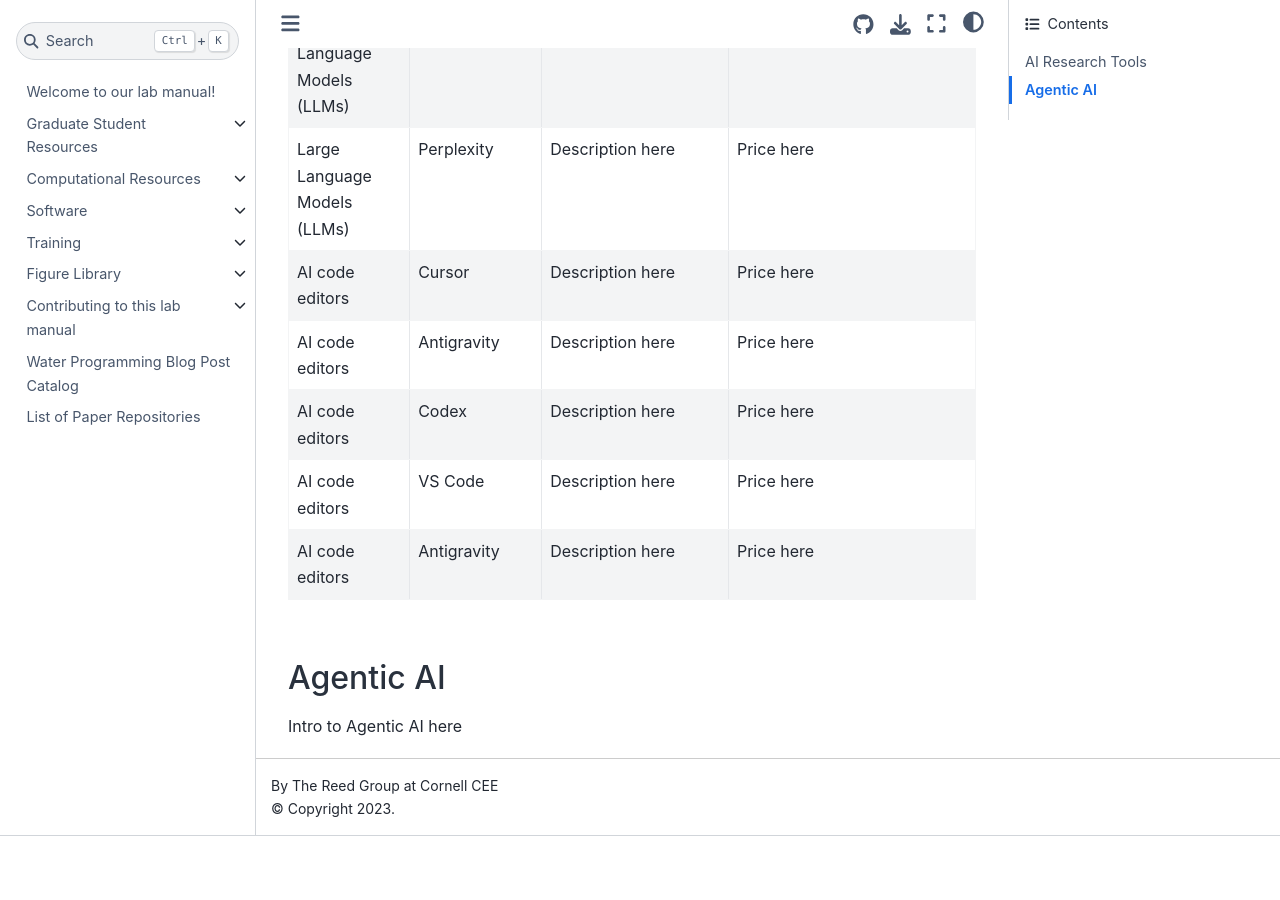
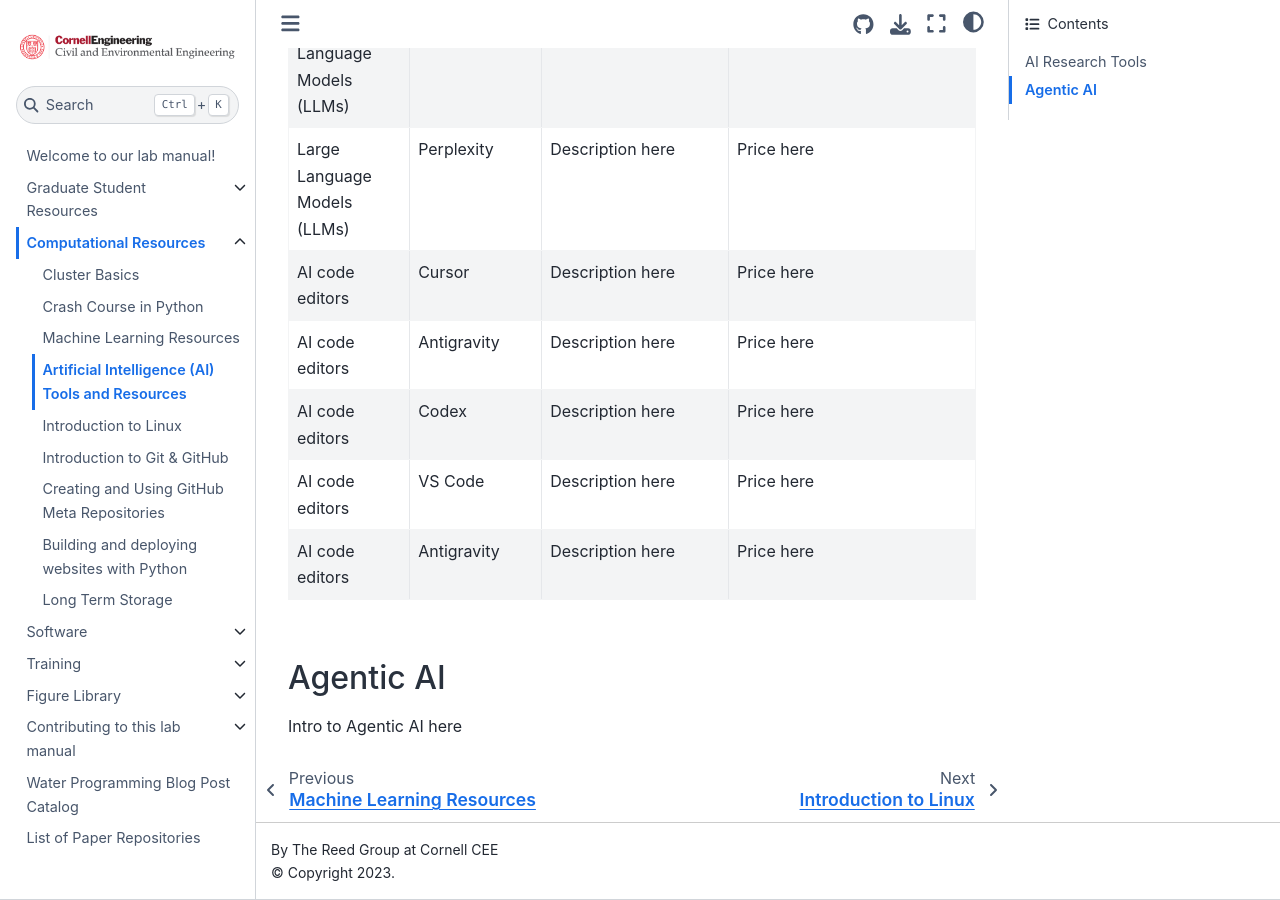
Before and after one commit to reedgroup/reedgroup.github.io, a Jupyter Book: the page built from docs/ComputationalResources/AI_Resources.md, in a window 1280 px wide and 900 px high, scrolled down 889 px. Built offline with Jupyter Book 1.0.4 settings and Sphinx 7.4.7 and the Sphinx Book theme 1.1.4, drawn with Linux system fonts in a browser that asks for light colours; pages that are not in the unit, such as notebooks, are missing from menus; before the commit the page ends 1725 px from its top, so only the background shows below that.

Commit message:
adding AI resources page to TOC

```diff
--- a/docs/_toc.yml
+++ b/docs/_toc.yml
@@ -24,6 +24,7 @@
     - file: ComputationalResources/ClusterBasics.md
     - file: ComputationalResources/python_crash_course.md
     - file: ComputationalResources/Machine_Learning_Resources.md
+    - file: ComputationalResources/AI_Resources.md
     - file: ComputationalResources/IntroToLinux.md
     - file: ComputationalResources/IntroToGitHub.md
     - file: ComputationalResources/MetaRepos.md
```
